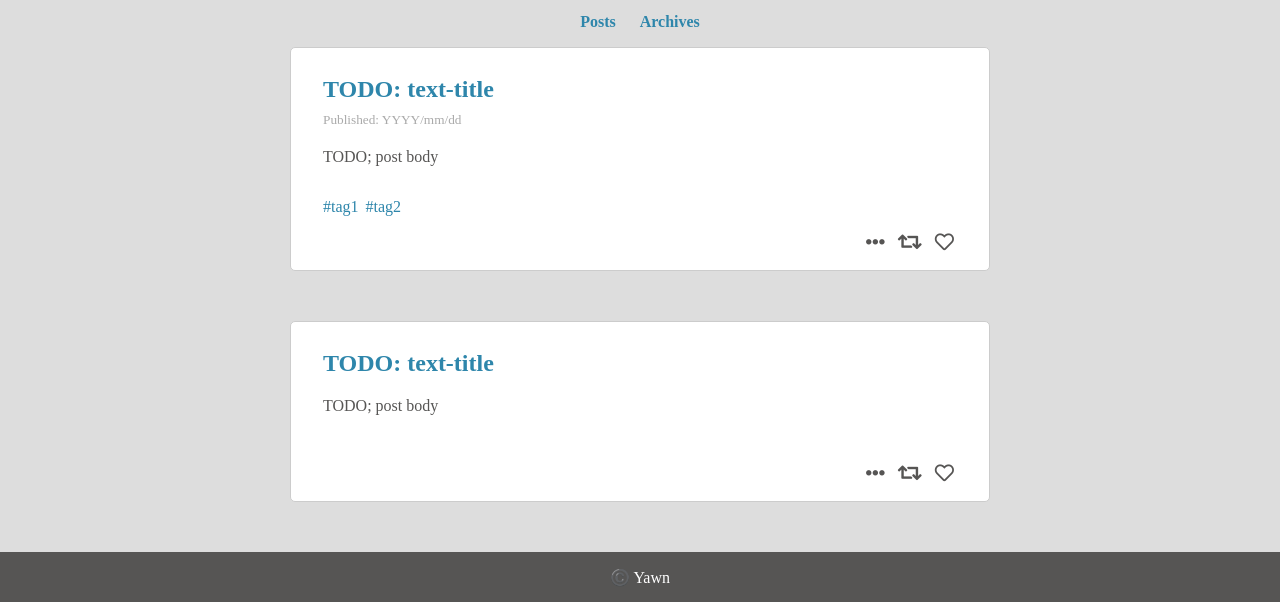
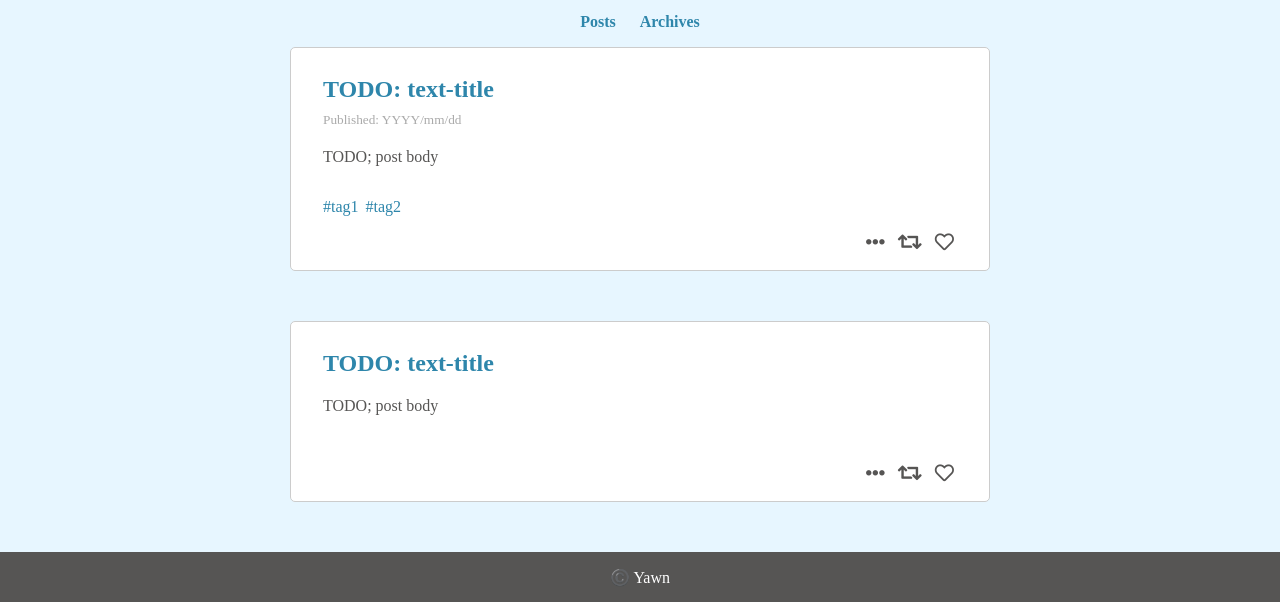
Before and after one commit to yawn-yawn-yawn/tumblr-theme, a website: page src/index.html in a window 1280 px wide. Shown: the part 359-961 px from the top of the page. Drawn offline with Linux system fonts and the light colour scheme.

Commit message:
change color

```diff
--- a/src/sass/yawn-tumblr.scss
+++ b/src/sass/yawn-tumblr.scss
@@ -1,4 +1,4 @@
-$base-color: #ddd;
+$base-color: #E7F6FF;
 $accent-color: #2E86AB;
 $main-color: #565554;
 $sub-color: #aaa;
```
Also changed, not shown: src/css/yawn-tumblr.css.
